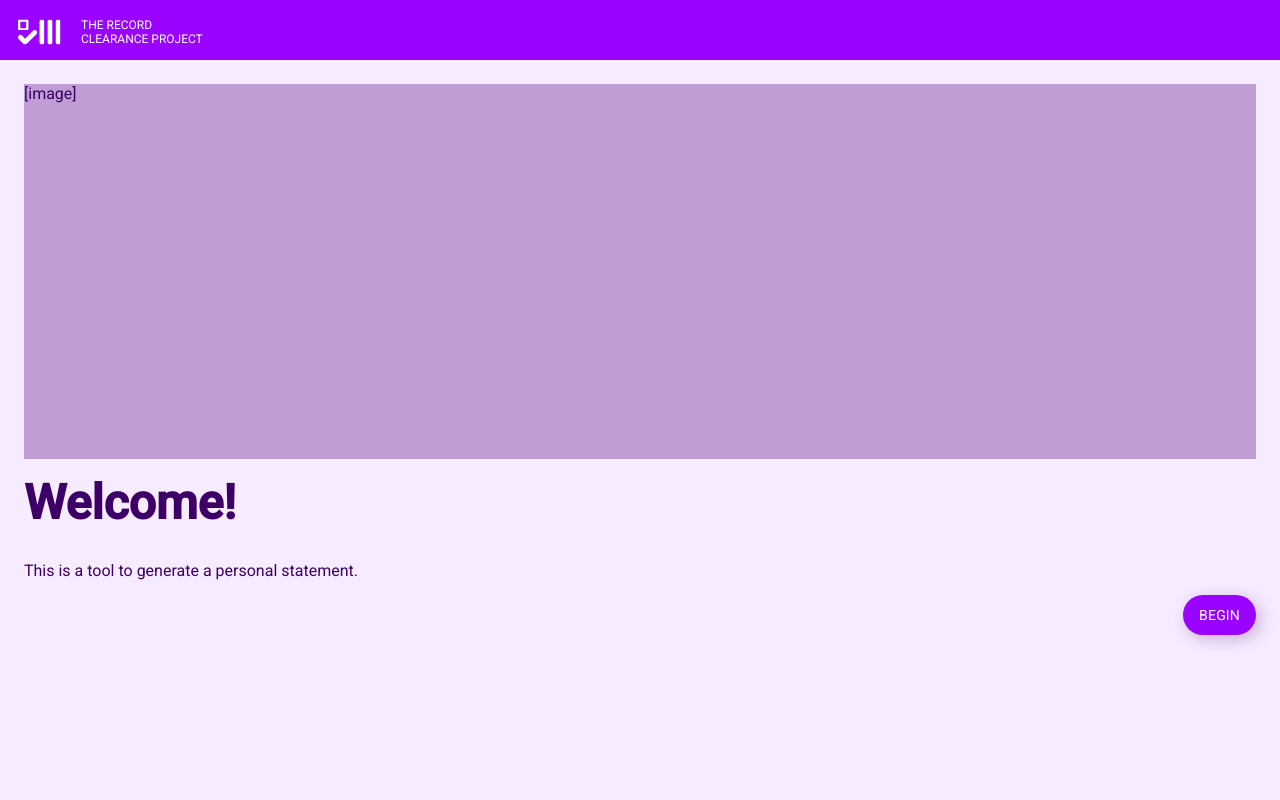
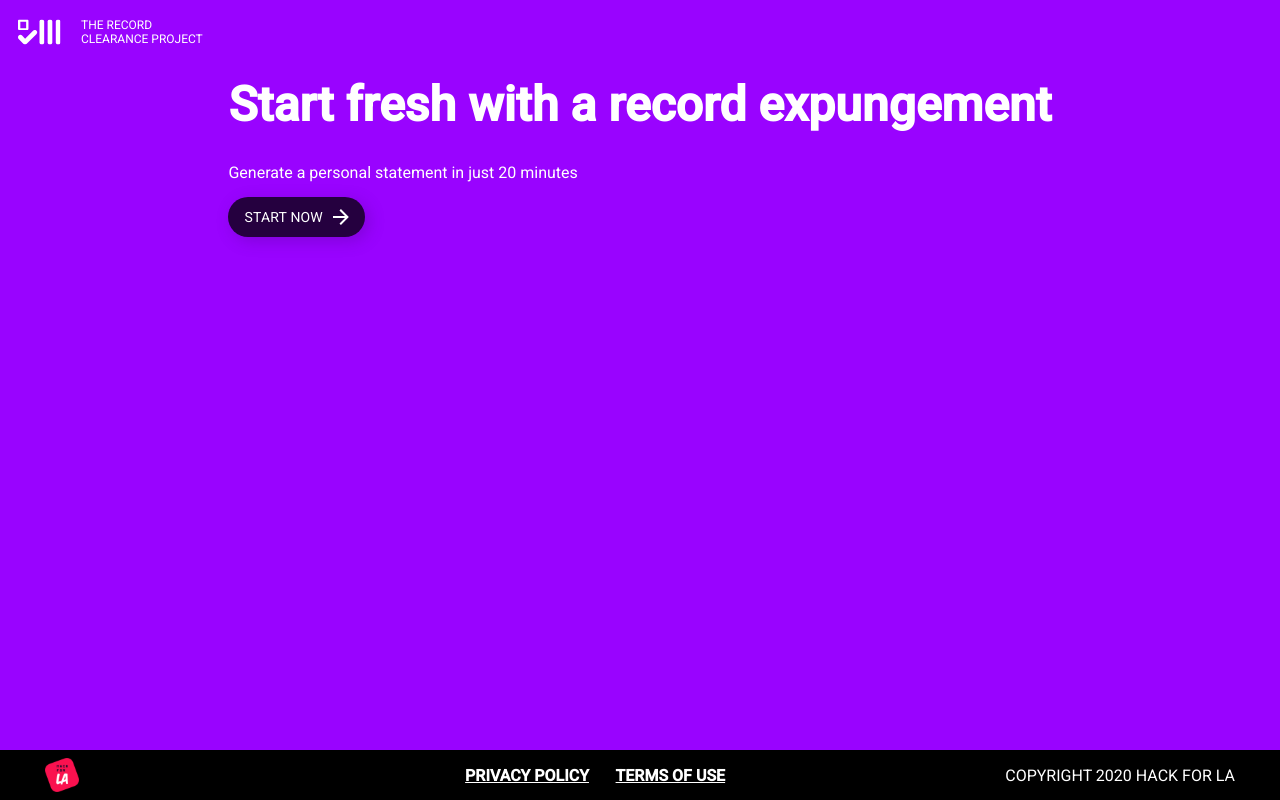
Before and after one commit to hackforla/expunge-assist, a React (Create React App) app in the folder react/client/: page / in a window 1280 px wide. Built offline with nearby package versions, Linux system fonts and the light colour scheme.

Commit message:
home page should not have affirmation, need to have titleText

```diff
--- a/react/client/src/components/AffirmationComponent.tsx
+++ b/react/client/src/components/AffirmationComponent.tsx
@@ -4,6 +4,7 @@ import Button from 'components/Button';
 
 interface AffirmationProps {
   isActive: boolean;
+  titleText: string;
   buttonText: string;
   description: string;
   onChangeAffirmation: (newState: object) => void;
@@ -11,7 +12,8 @@ interface AffirmationProps {
 
 const AffirmationComponent = ({
   isActive,
-  buttonText,
+  titleText,
+  buttonText = 'Next',
   description,
   onChangeAffirmation,
 }: AffirmationProps) => {
@@ -38,7 +40,7 @@ const AffirmationComponent = ({
         [image]
       </div>
 
-      <div className="page-title adjacent-mar-top">Welcome!</div>
+      <div className="page-title adjacent-mar-top">{titleText}</div>
       <div className="adjacent-mar-top">{description}</div>
 
       <div
--- a/react/client/src/components/PageContainer.tsx
+++ b/react/client/src/components/PageContainer.tsx
@@ -1,4 +1,4 @@
-import React from 'react';
+import React, { useState, useEffect } from 'react';
 import styled from 'styled-components';
 
 import AffirmationComponent from 'components/AffirmationComponent';
@@ -55,11 +55,13 @@ interface PageProps {
     params: {
       page: string;
     };
+    path: string;
   };
 }
 
 interface AffirmationProps {
   isActive: boolean;
+  titleText: string;
   buttonText: string;
   description: string;
 }
@@ -69,11 +71,9 @@ const PageContainer: React.FC<PageProps> = ({ history, match }) => {
   const isLandingPage = pageNumber === 0;
 
   // create state just for the Affirmation component
-  const [
-    affirmationData,
-    setAffirmationData,
-  ] = React.useState<AffirmationProps>({
-    isActive: true,
+  const [affirmationData, setAffirmationData] = useState<AffirmationProps>({
+    isActive: false,
+    titleText: 'Welcome!',
     buttonText: 'Begin',
     description: 'This is a tool to generate a personal statement.',
   });
@@ -86,6 +86,13 @@ const PageContainer: React.FC<PageProps> = ({ history, match }) => {
     history.push(`/form/${nextPage}`);
   };
 
+  useEffect(() => {
+    // handle closing the affirmation on home page
+    if (match.path === '/') {
+      updateAffirmationData({ isActive: false });
+    }
+  }, [match]);
+
   return (
     <StyledContainer
       theme={isLandingPage ? 'purple' : 'basic'}
@@ -93,6 +100,7 @@ const PageContainer: React.FC<PageProps> = ({ history, match }) => {
     >
       <AffirmationComponent
         buttonText={affirmationData.buttonText}
+        titleText={affirmationData.titleText}
         description={affirmationData.description}
         isActive={affirmationData.isActive}
         onChangeAffirmation={updateAffirmationData}
```
